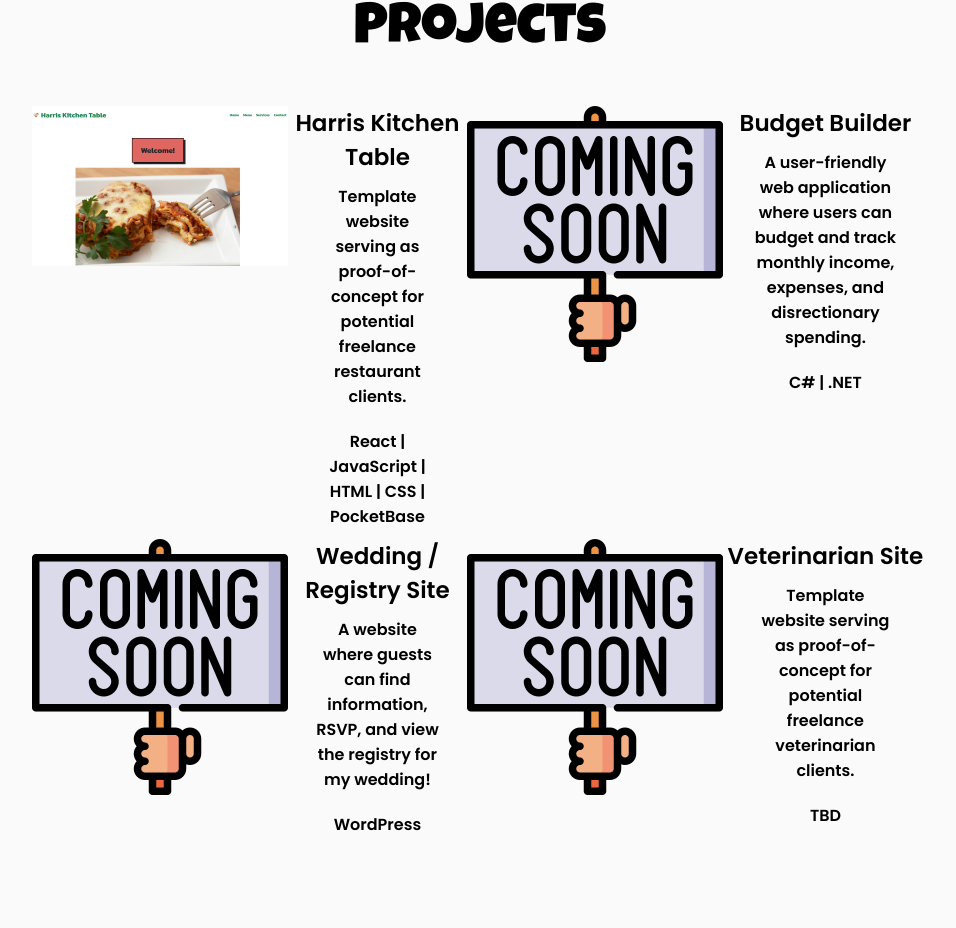
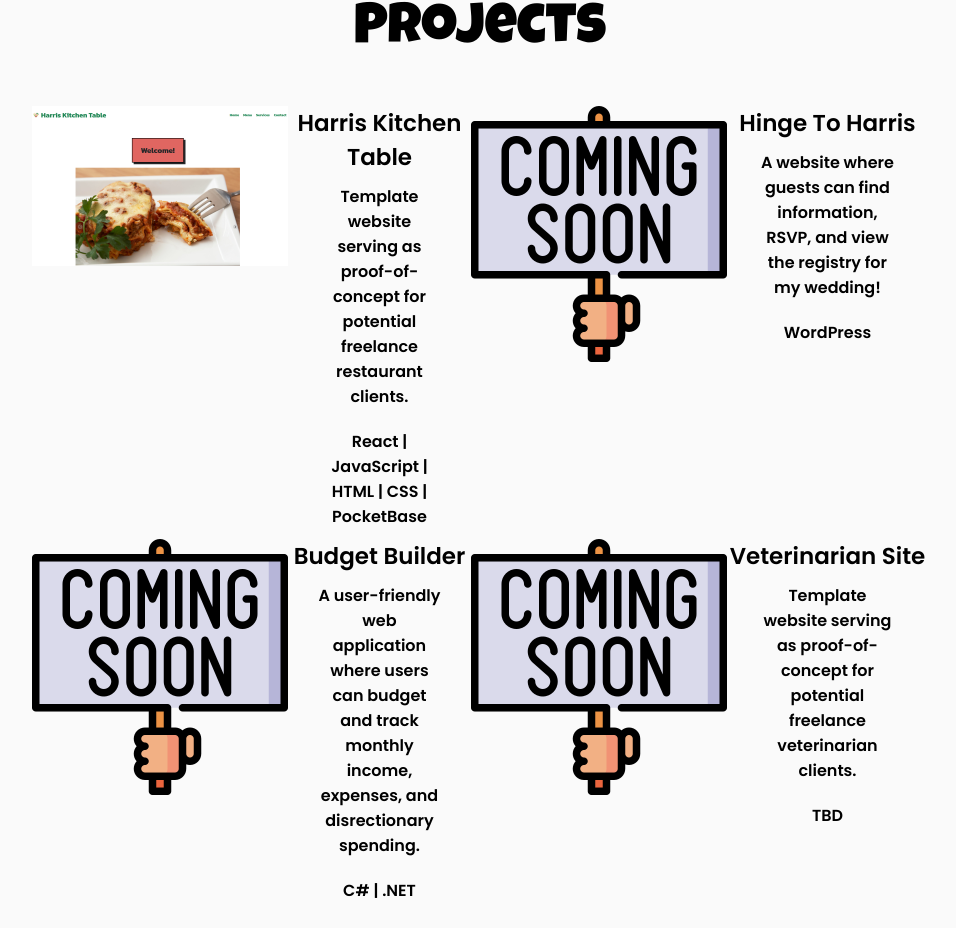
Before and after one commit to dtharris95/damari-harris-portfolio, a React (Create React App) app: page / in a window 1280 px wide. Shown: the part 2892-3820 px from the top of the page, without its empty margins (160-1116 px from the left). Before the commit the page ends 3754 px from the top, so only its background shows below. Built offline with nearby package versions, Linux system fonts and the light colour scheme.

Commit message:
Update cards.js

```diff
--- a/src/components/Cards/cards.js
+++ b/src/components/Cards/cards.js
@@ -9,7 +9,7 @@ function BasicExample() {
     <>
       <div className="flex-container">
         <div className="card-container">
-          {/* <Card style={{ width: "100%" }}> */}
+          {/* Harris Kitchen Table */}
           <a href="https://harriskitchentable.com">
             <Card.Img variant="top" className="project-images" src={HKTIcon} />
           </a>
@@ -25,6 +25,26 @@ function BasicExample() {
             {/* <Button variant="primary">Visit Site</Button> */}
           </Card.Body>
 
+          {/* Hinge To Harris - https://hingetoharris.com */}
+          <a href="">
+            <Card.Img
+              variant="top"
+              className="project-images"
+              src={comingSoon}
+            />
+          </a>
+          <Card.Body>
+            <Card.Title>Hinge To Harris</Card.Title>
+            <Card.Text className="card-text">
+              {" "}
+              A website where guests can find information, RSVP, and view the
+              registry for my wedding!
+            </Card.Text>
+            <Card.Text className="card-skills">WordPress</Card.Text>
+            {/* <Button variant="primary">Visit Site</Button> */}
+          </Card.Body>
+
+          {/* Budget Builder */}
           <a href="">
             <Card.Img
               variant="top"
@@ -43,24 +63,7 @@ function BasicExample() {
             {/* <Button variant="primary">Visit Site</Button> */}
           </Card.Body>
 
-          <a href="">
-            <Card.Img
-              variant="top"
-              className="project-images"
-              src={comingSoon}
-            />
-          </a>
-          <Card.Body>
-            <Card.Title>Wedding / Registry Site</Card.Title>
-            <Card.Text className="card-text">
-              {" "}
-              A website where guests can find information, RSVP, and view the
-              registry for my wedding!
-            </Card.Text>
-            <Card.Text className="card-skills">WordPress</Card.Text>
-            {/* <Button variant="primary">Visit Site</Button> */}
-          </Card.Body>
-
+          {/* Veterinarian Site */}
           <a href="">
             <Card.Img
               variant="top"
```
